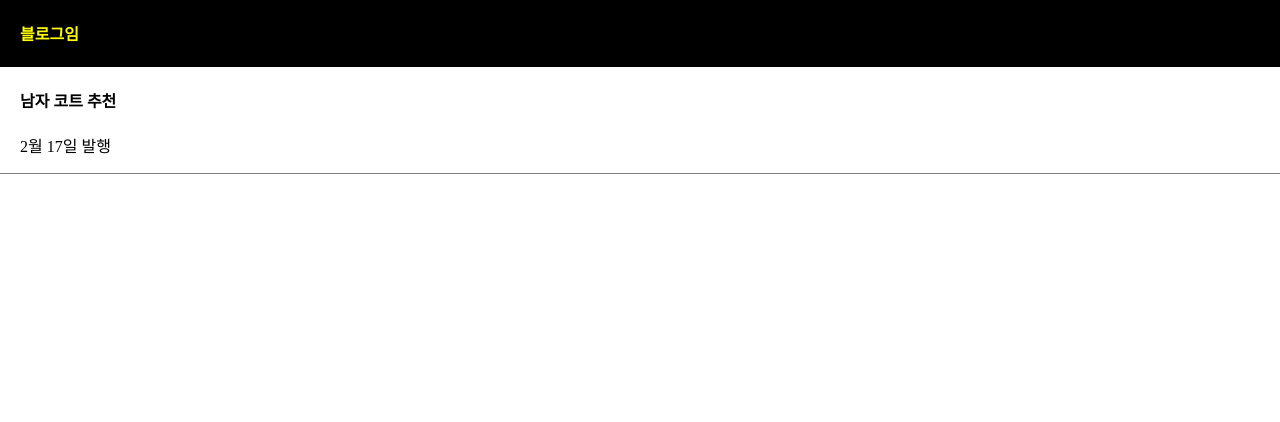
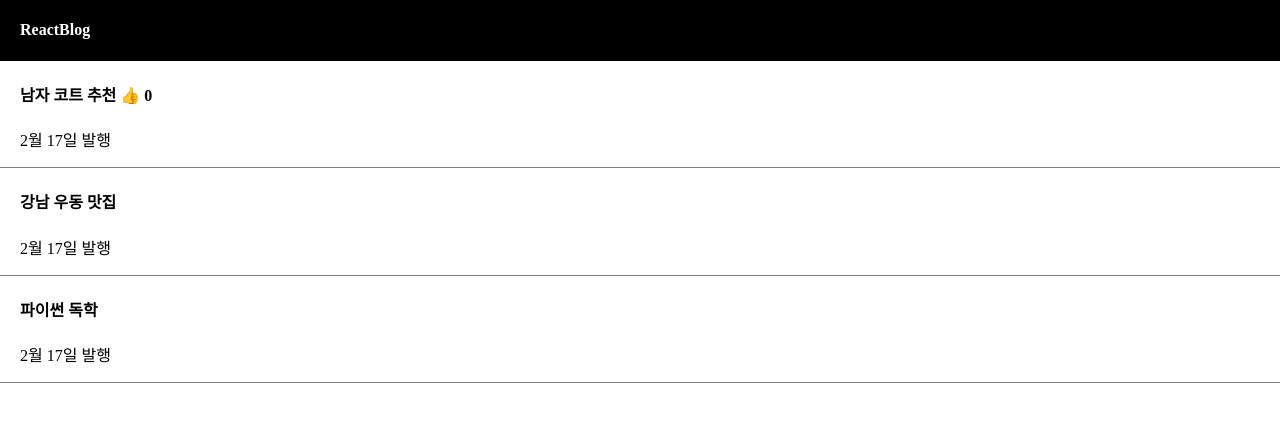
Before and after one commit to Milk0621/practice-react-basic, a React (Vite) app: page / in a window 1280 px wide. Shown: the top 422 px of the page. Built offline with nearby package versions, Linux system fonts and the light colour scheme.

Commit message:
feat: 게시글 목록 및 좋아요 버튼 기능 구현
- useState 배열을 사용하여 3개의 게시글 제목을 출력
- onClick 이벤트와 따봉 state를 활용해 좋아요 기능 구현
- 기초적인 React state와 이벤트 바인딩 학습 목적

```diff
--- a/src/App.css
+++ b/src/App.css
@@ -1,11 +1,5 @@
 .App {
   text-align: center;
-}
-
-.list {
-  padding-left: 20px;
-  text-align: left;
-  border-bottom: 1px solid gray;
 }
 
 .black-nav {
@@ -15,3 +9,9 @@
   color: white;
   padding-left: 20px;
 }
+
+.list {
+  padding-left: 20px;
+  text-align: left;
+  border-bottom: 1px solid gray;
+}
--- a/src/App.jsx
+++ b/src/App.jsx
@@ -4,15 +4,24 @@ import './App.css'
 function App() {
 
   let post = '강남 우동 맛집'
-  let [글제목,b] = useState('남자 코트 추천');
+  let [글제목, 글제목변경] = useState(['남자 코트 추천', '강남 우동 맛집', '파이썬 독학']);
+  let [따봉, 따봉변경] = useState(0);
 
   return (
     <div className='App'>
       <div className='black-nav'>
-        <h4 style={ { color : 'yellow', fontSize : '16px' } }>블로그임</h4>
+        <h4>ReactBlog</h4>
       </div>
       <div className='list'>
-        <h4>{ 글제목 }</h4>
+        <h4>{ 글제목[0] } <span onClick={ ()=>{ 따봉변경(따봉+1) } }>👍</span> { 따봉 } </h4>
+        <p>2월 17일 발행</p>
+      </div>
+      <div className='list'>
+        <h4>{ 글제목[1] }</h4>
+        <p>2월 17일 발행</p>
+      </div>
+      <div className='list'>
+        <h4>{ 글제목[2] }</h4>
         <p>2월 17일 발행</p>
       </div>
     </div>
```
